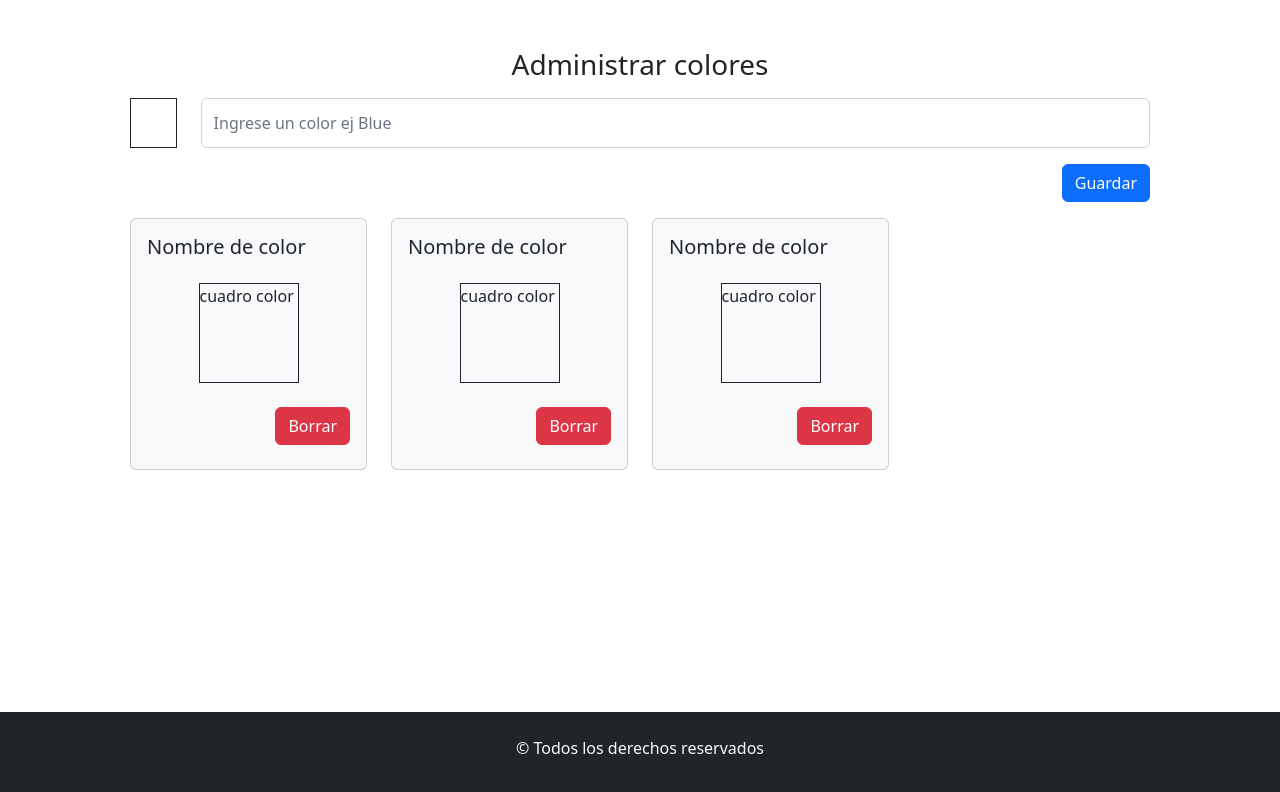
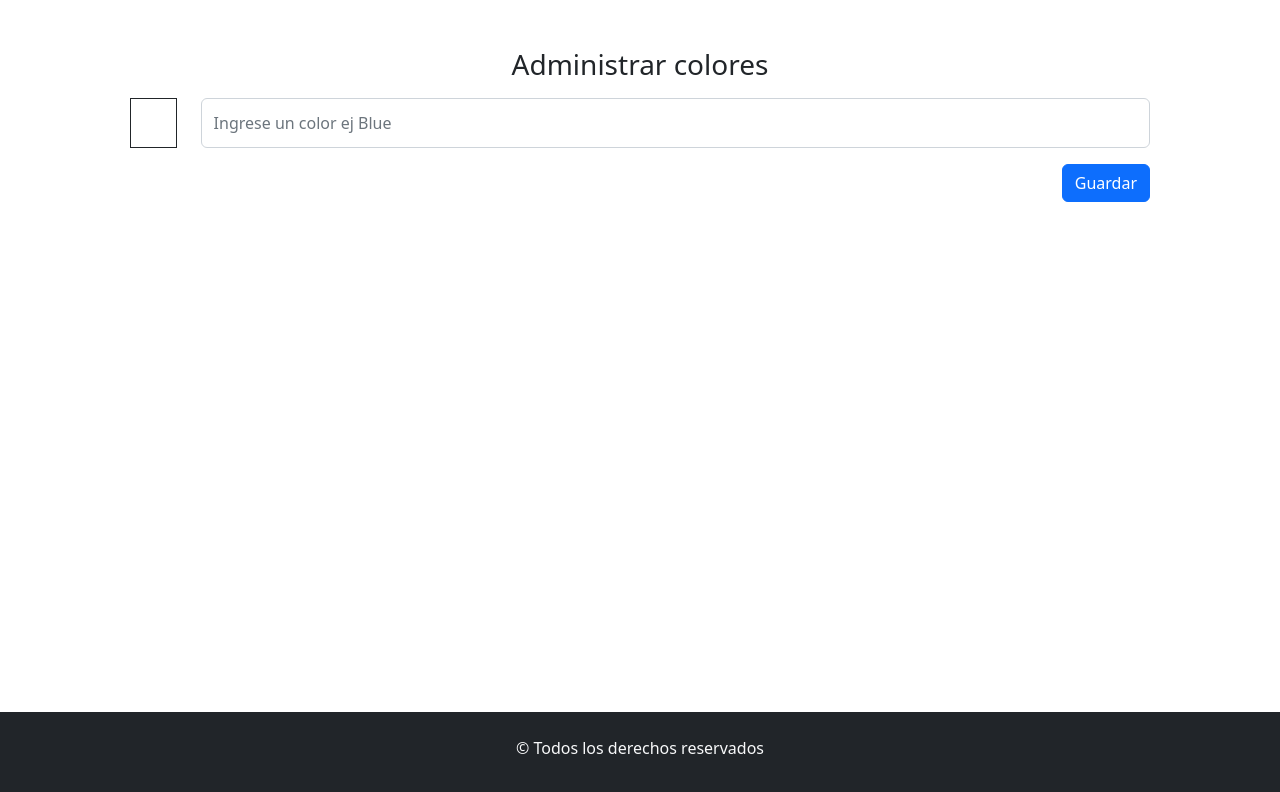
Before and after one commit to anasoledad/ejercicio6-react, a React (Vite) app: page / in a window 1280 px wide. Shown: the top 792 px of the page. Built offline with nearby package versions, Linux system fonts and the light colour scheme.

Commit message:
Se muestra el nombre y el color ingresado en la card

```diff
--- a/src/components/CardColor.jsx
+++ b/src/components/CardColor.jsx
@@ -1,24 +1,25 @@
+import React from 'react';
 import Button from 'react-bootstrap/Button';
 import Card from 'react-bootstrap/Card';
 
 
-function BasicExample() {
+function CardColor({color}) {
   return (
     <div className='col-sm-6 col-md-4 col-lg-3 mb-3'>
-        <Card className='bg-light'>
-          <Card.Title className='p-3'>Nombre de color</Card.Title>
-          <div  className='cuadroColorCard border border-1 border-dark mx-auto'>
+        <Card className='bg-light h-100'>
+          <Card.Title className='p-3 fs-5'>{color}</Card.Title>
+          <Card.Body>
+            <div  className='cuadroColorCard border border-1 border-dark mx-auto' style={{ backgroundColor: color }}>
               cuadro color
-          </div>
-
-          <div className='d-flex justify-content-end mx-3 my-4'>
+            </div>
+            <div className='d-flex justify-content-end mx-3 my-4'>
               <Button variant="danger">Borrar</Button>
           </div>
+          </Card.Body>
+
         </Card>
     </div>
-
-// background-color: color;
   );
 }
 
-export default BasicExample;
+export default CardColor;
--- a/src/components/ContenedorCard.jsx
+++ b/src/components/ContenedorCard.jsx
@@ -1,12 +1,12 @@
 import CardColor from './CardColor';
 
-const ContenedorCard = () => {
+const ContenedorCard = ({colores}) => {
     return (
 
         <section className='row'>
-              <CardColor></CardColor>
-              <CardColor></CardColor>
-              <CardColor></CardColor>
+
+            {colores.map((color, index) =>  <CardColor key={index} color={color} ></CardColor> )}
+
         </section>
     );
 };
--- a/src/components/Formulario.jsx
+++ b/src/components/Formulario.jsx
@@ -12,6 +12,10 @@ const Formulario = () => {
     setColores([...colores, color]);
     setColor('');
   }
+  // const nuevaCard = { nombreColor: color };
+  //   setColores([...colores, nuevaCard]);
+  //   setColor('');
+  // };
 
   return (
     <section className='mx-3 mx-md-5'>
@@ -19,7 +23,7 @@ const Formulario = () => {
       <Form onSubmit={handleSubmit}>
         <Form.Group className="mb-3" controlId="color">
           <div className='d-flex'>
-            <div className='cuadroColorForm border border-dark me-2 me-md-4'></div>
+            <div className='cuadroColorForm border border-dark me-2 me-md-4' style={{ backgroundColor: color }}></div>
             <Form.Control type="texto" placeholder="Ingrese un color ej Blue" onChange={(e)=> setColor(e.target.value)}
           value={color}/>
           </div>
@@ -32,7 +36,7 @@ const Formulario = () => {
 
         </Form.Group>
       </Form>
-      <ContenedorCard></ContenedorCard>
+      <ContenedorCard colores={colores}></ContenedorCard>
     </section>
   );
 };
```
